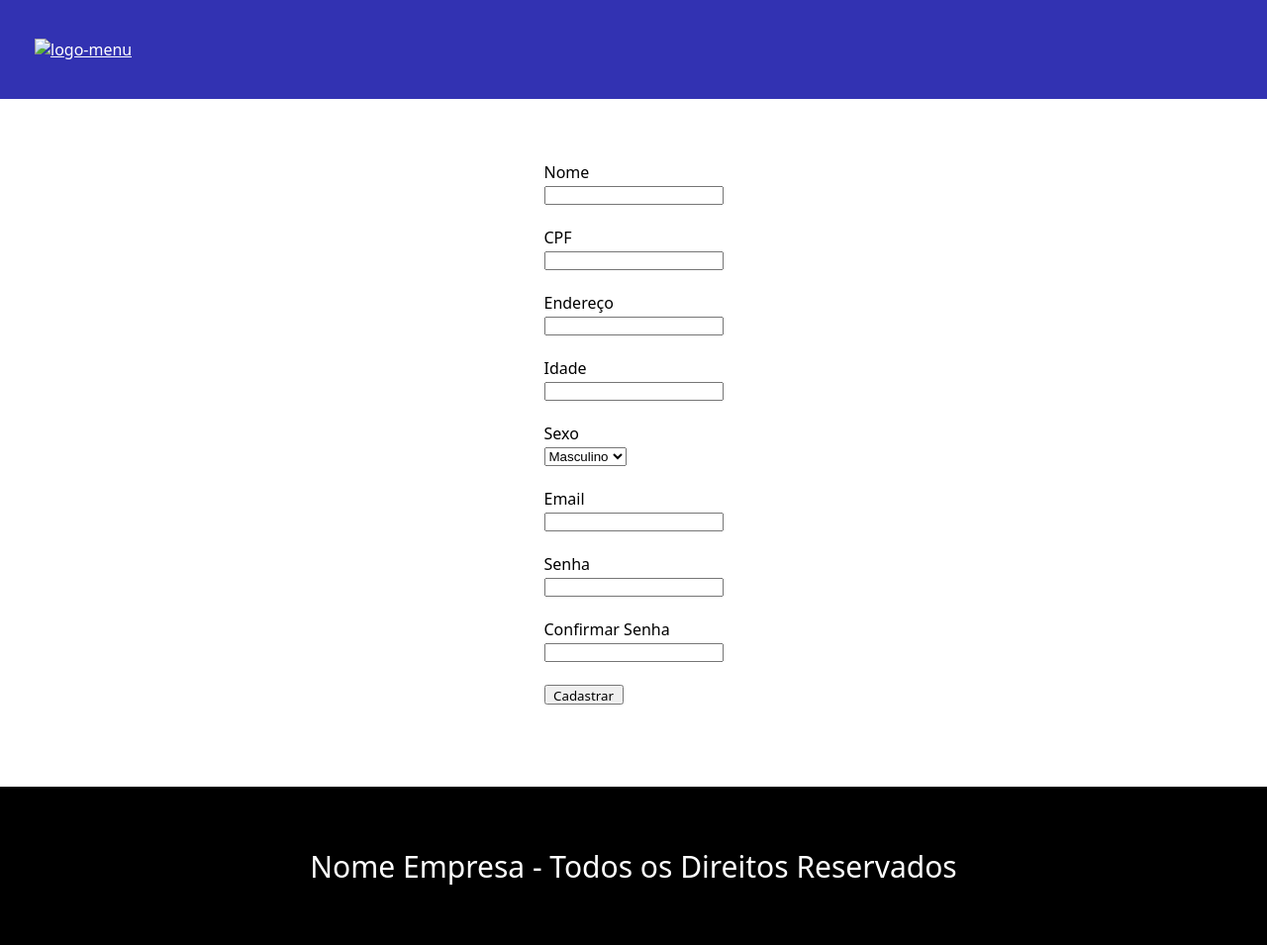
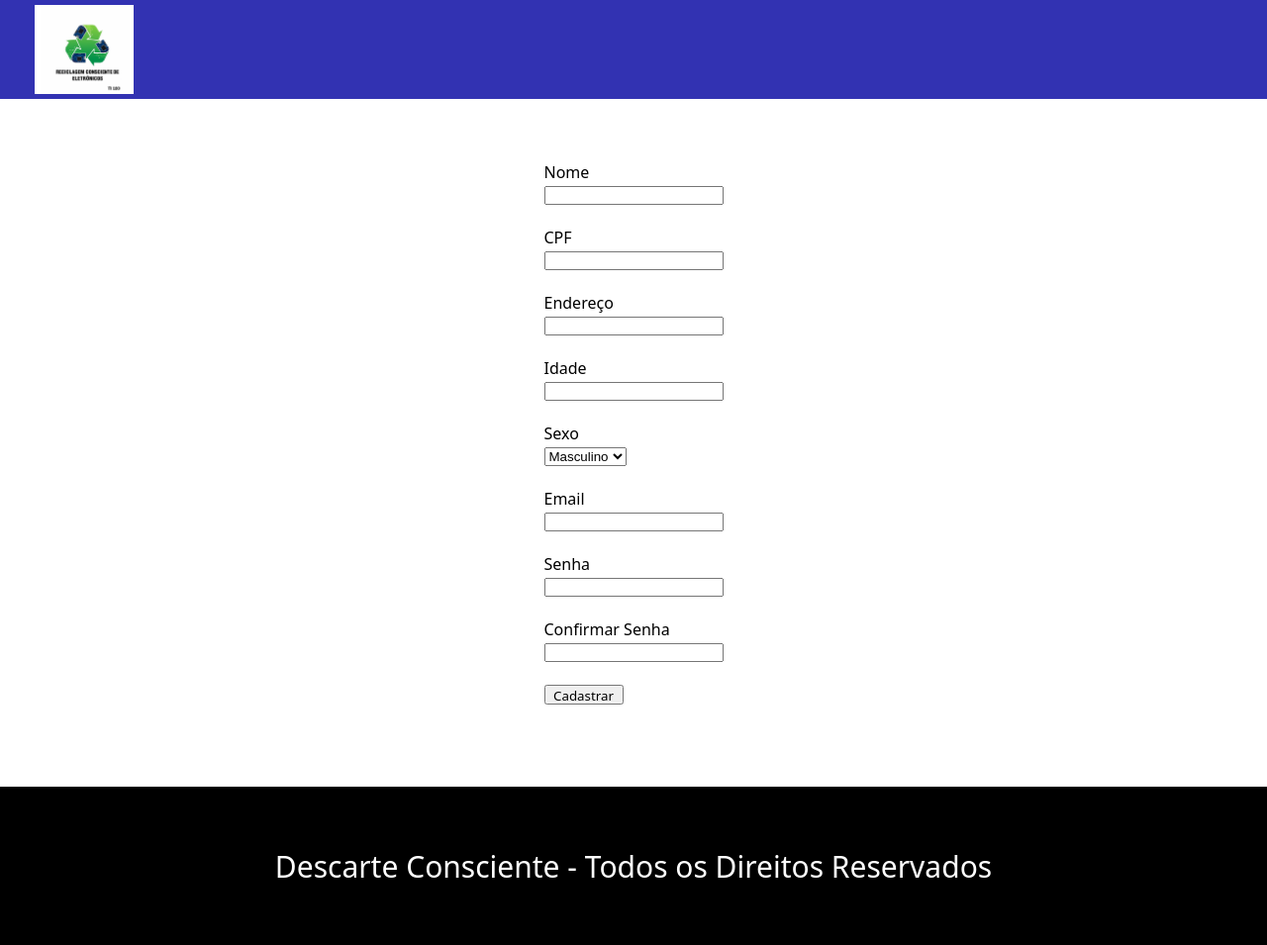
Before and after one commit to nsr-alt/Projeto-INTEGRADOR, a PHP site: page /html/cadastro.html in a window 1280 px wide. Shown: the whole page at 99% size. Run offline with PHP 8.4, Linux system fonts and the light colour scheme.

Commit message:
first commit

```diff
--- a/css/menuStyle.css
+++ b/css/menuStyle.css
@@ -5,8 +5,9 @@
 body{
     font-family: system-ui, -apple-system, BlinkMacSystemFont, 'Segoe UI', Roboto, Oxygen, Ubuntu, Cantarell, 'Open Sans', 'Helvetica Neue', sans-serif;
 }
-a{
-    color: white;
+header img{
+    max-width: 100px;
+    max-height: 120px;
 }
 header{
     display: flex;
@@ -100,3 +101,11 @@ nav button:hover{
     justify-content: center;
     align-items: center;
 }
+.itemIMG{
+    width: 600px;
+    height: 500px;
+}
+.container{
+    display: flex;
+    justify-content: center;
+}
--- a/html/cadastro.html
+++ b/html/cadastro.html
@@ -8,7 +8,7 @@
 </head>
 <body>
     <header>
-        <a href="/html/menu.html" class="logo"><img src="" alt="logo-menu"></a>
+        <a href="/html/menu.html" class="logo"><img src="/img/imagem.png" alt="logo-menu"></a>
 
     </header>
 
@@ -52,7 +52,7 @@
     <footer>
 
         <div class="rodape">
-            Nome Empresa - Todos os Direitos Reservados
+            Descarte Consciente - Todos os Direitos Reservados
         </div>
 
     </footer>
```
Also changed, not shown: html/item1.html (added, +46 -0 lines), html/menu.html (+4 -4 lines), img/imagem.png (added), 1 other file.
